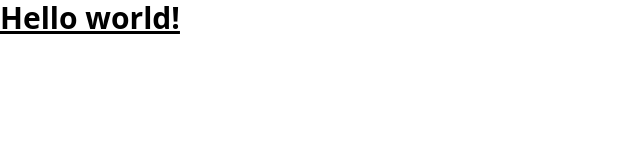
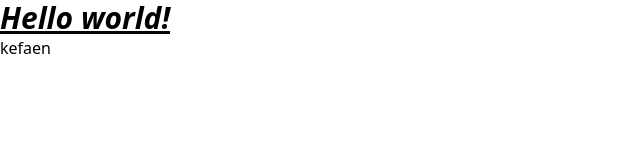
Before and after one commit to tijohans/WorkshopManagementSystem, a React (Vite) app in the folder app/: page / in a window 1280 px wide. Shown: the top 160 px of the page, without its empty margins (0-640 px from the left). Built offline with nearby package versions, Linux system fonts and the light colour scheme.

Commit message:
Button example with props

```diff
--- a/app/src/App.tsx
+++ b/app/src/App.tsx
@@ -1,13 +1,15 @@
 import { useState } from 'react'
+import Button from './components/Button'
 
 function App() {
   const [count, setCount] = useState(0)
 
   return (
     <div className="App">
-      <h1 className="text-3xl font-bold underline">
+      <h1 className="text-3xl font-bold italic underline">
         Hello world!
       </h1>
+      <Button text="kefaen"/>
     </div>
   )
 }
--- /dev/null
+++ b/app/src/components/Button.tsx
@@ -0,0 +1,11 @@
+import React from 'react'
+
+type buttonrops = {
+    text?: String
+}
+
+export default function Button(props: buttonrops) {
+  return (
+    <button>{props.text}</button>
+  )
+}
```
